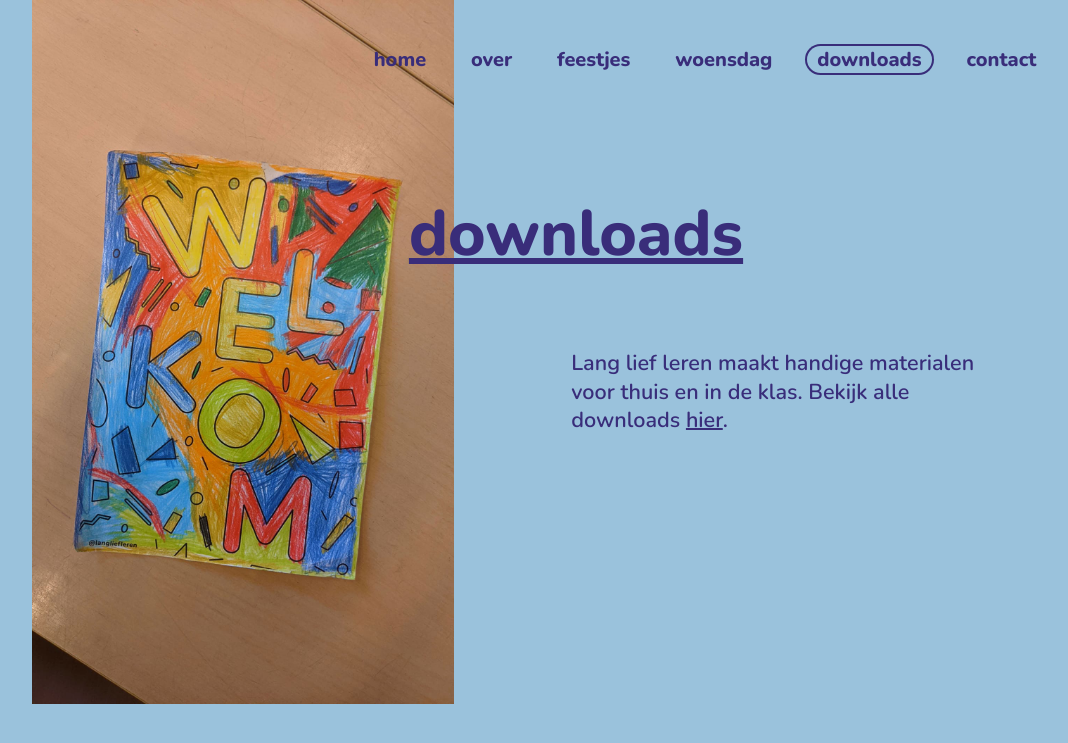
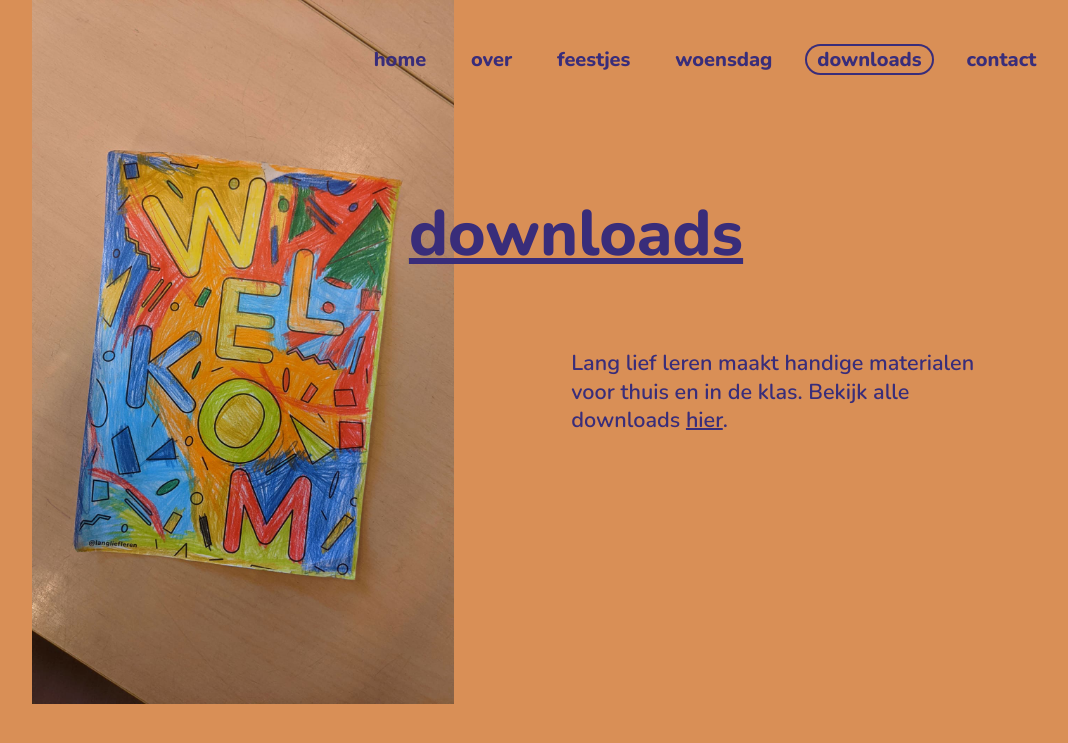
Before and after one commit to holleboom/langliefleren, a Jekyll site: the page built from downloads/index.md, in a window 1280 px wide. Shown: the top 743 px of the page, without its empty margins (64-1132 px from the left). Built offline with Jekyll 4.4.1, drawn with Linux system fonts in a browser that asks for light colours.

Commit message:
colors update

```diff
--- a/css/styles.scss
+++ b/css/styles.scss
@@ -57,12 +57,25 @@ body {
 
 	}
 	&.downloads {
-		background-color: $blue;
+		background-color: $orange;
 		nav li a {
 			color: $blueDark;
 		}
 		* { color: $blueDark; }
 	}
+
+	&.feestjes {
+		background-color: $blue;
+
+		nav li a {
+			color: $yellow;
+		}
+
+		* {
+			color: $yellow;
+		}
+	}
+
 	&.contact {
 		background-color: $pinkDark;
 		nav li a {
```
